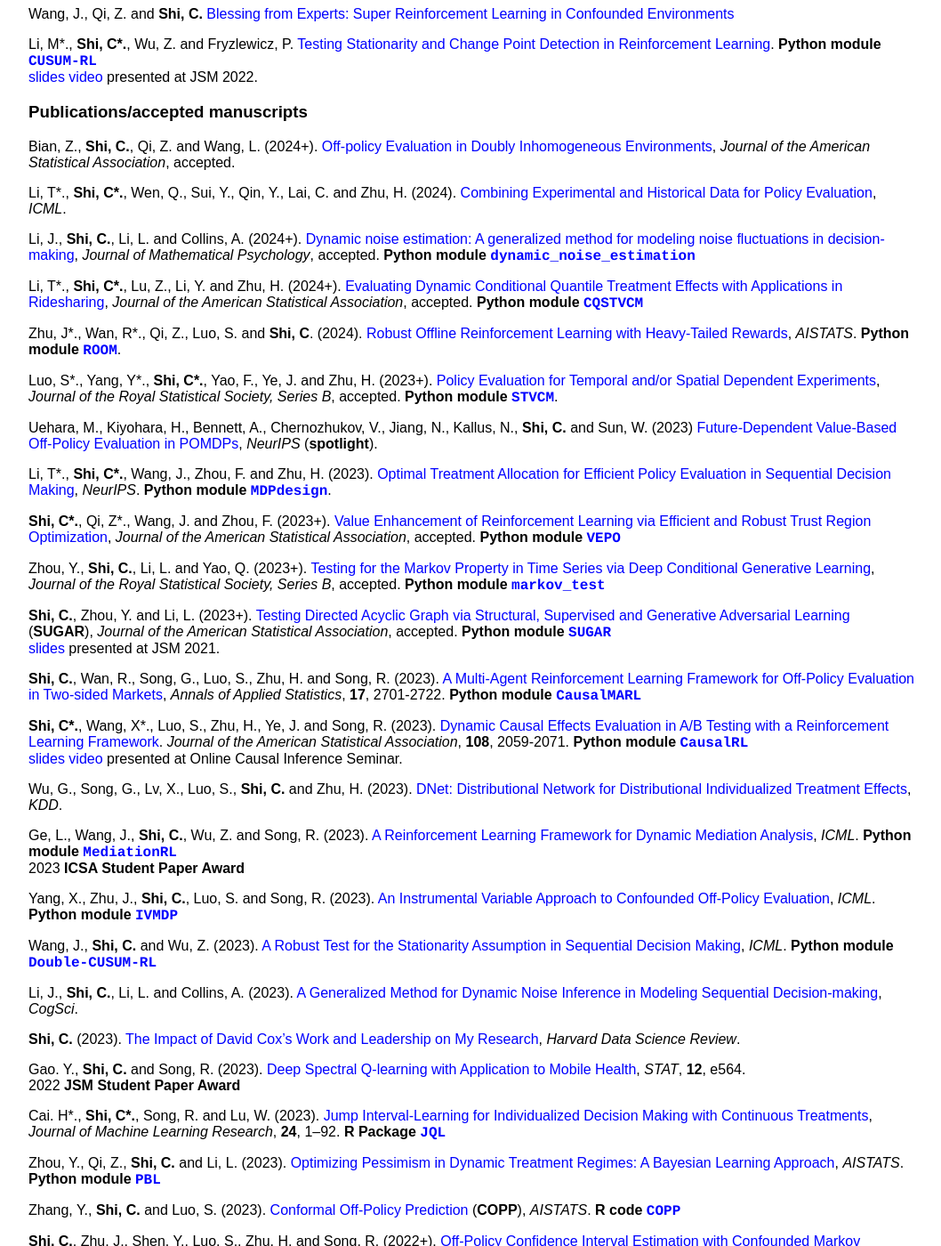
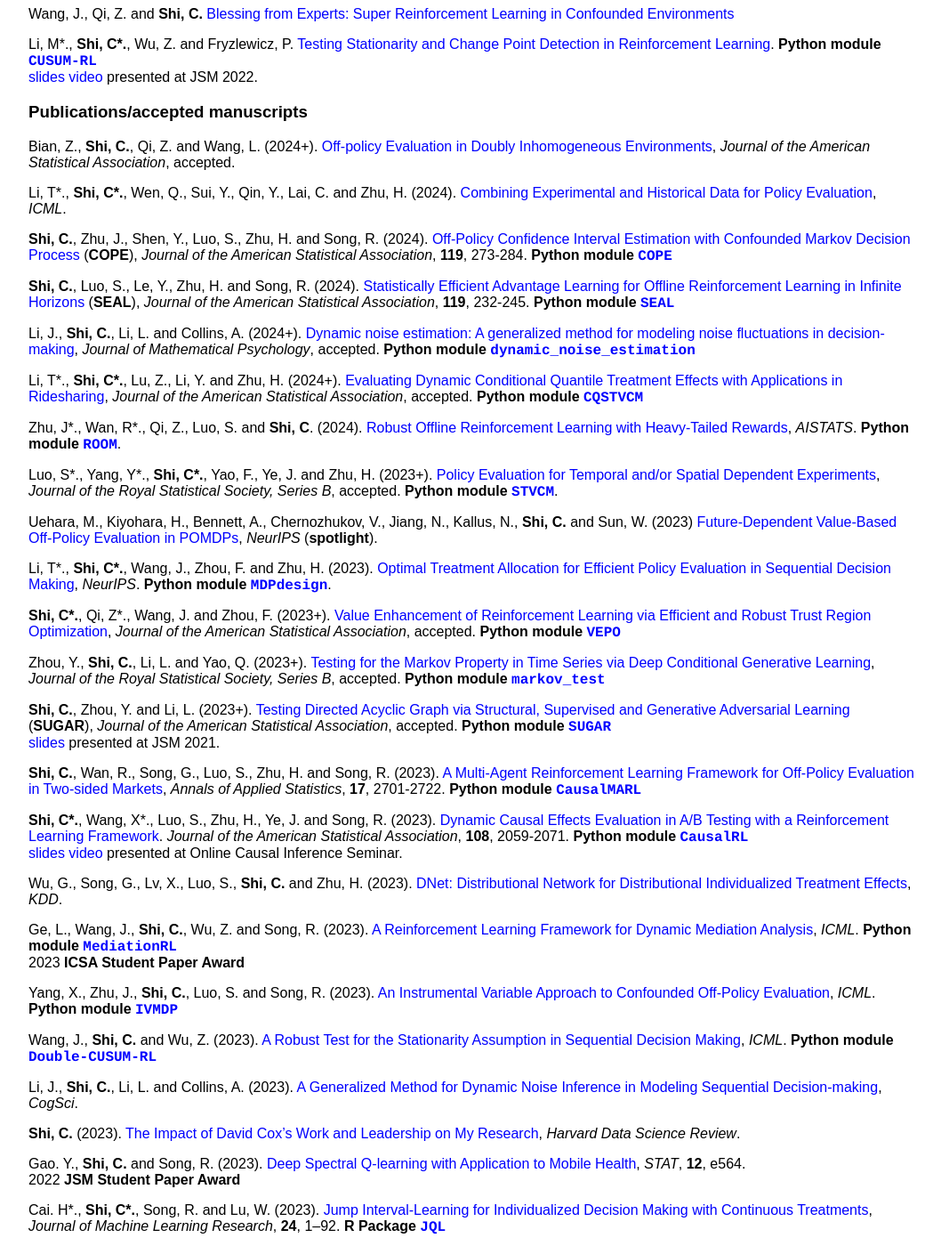
Before and after one commit to callmespring/callmespring.github.io, a Jekyll site: the page built from publication.md, in a window 1280 px wide and 1400 px high, scrolled down 774 px. Shown: the whole window at 89% size, without its empty margins (108-1166 px from the left). Built offline with Jekyll 4.4.1, drawn with Linux system fonts in a browser that asks for light colours; some of the changed text lies outside the part shown.

Commit message:
Update publication.md

```diff
--- a/publication.md
+++ b/publication.md
@@ -56,6 +56,13 @@
 
 Li, T\*., **Shi, C\*.**, Wen, Q., Sui, Y., Qin, Y., Lai, C. and Zhu, H. (2024). [Combining Experimental and Historical Data for Policy Evaluation](https://arxiv.org/pdf/2406.00317), _ICML_.
 
+**Shi, C.**, Zhu, J., Shen, Y., Luo, S., Zhu, H. and Song, R. (2024). [Off-Policy Confidence Interval Estimation with Confounded Markov Decision Process
+](https://arxiv.org/abs/2202.10589) (**COPE**), _Journal of the American Statistical Association_, **119**, 273-284.
+**Python module** [<span style="font-family:courier;">**COPE**</span>](https://github.com/Mamba413/cope)
+
+**Shi, C.**, Luo, S., Le, Y., Zhu, H. and Song, R. (2024). [Statistically Efficient Advantage Learning for Offline Reinforcement Learning in Infinite Horizons](https://arxiv.org/abs/2202.13163) (**SEAL**), _Journal of the American Statistical Association_, **119**, 232-245.
+**Python module** [<span style="font-family:courier;">**SEAL**</span>](https://github.com/leyuanheart/SEAL)
+
 Li, J., **Shi, C.**, Li, L. and Collins, A. (2024+). [Dynamic noise estimation: A generalized method for modeling noise fluctuations in decision-making](https://www.biorxiv.org/content/10.1101/2023.06.19.545524v1.full.pdf), _Journal of Mathematical Psychology_, accepted.  **Python module** [<span style="font-family:courier;">**dynamic_noise_estimation**</span>](https://github.com/jl3676/dynamic_noise_estimation)
 
 Li, T\*., **Shi, C\*.**, Lu, Z., Li, Y. and Zhu, H. (2024+). [Evaluating Dynamic Conditional Quantile Treatment Effects with Applications in Ridesharing](https://arxiv.org/abs/2305.10187),  _Journal of the American Statistical Association_, accepted. **Python module** [<span style="font-family:courier;">**CQSTVCM**</span>](https://github.com/BIG-S2/CQSTVCM)
@@ -105,13 +112,6 @@
 **Python module** [<span style="font-family:courier;">**PBL**</span>](https://github.com/yunzhe-zhou/PBL)
 
 Zhang, Y., **Shi, C.** and Luo, S. (2023). [Conformal Off-Policy Prediction](https://arxiv.org/pdf/2206.06711.pdf) (**COPP**), _AISTATS_. **R code** [<span style="font-family:courier;">**COPP**</span>](https://github.com/yyzhangecnu/COPP)
-
-**Shi, C.**, Zhu, J., Shen, Y., Luo, S., Zhu, H. and Song, R. (2022+). [Off-Policy Confidence Interval Estimation with Confounded Markov Decision Process
-](https://arxiv.org/abs/2202.10589) (**COPE**), _Journal of the American Statistical Association_, accepted.
-**Python module** [<span style="font-family:courier;">**COPE**</span>](https://github.com/Mamba413/cope)
-
-**Shi, C.**, Luo, S., Le, Y., Zhu, H. and Song, R. (2022+). [Statistically Efficient Advantage Learning for Offline Reinforcement Learning in Infinite Horizons](https://arxiv.org/abs/2202.13163) (**SEAL**), _Journal of the American Statistical Association_, accepted.
-**Python module** [<span style="font-family:courier;">**SEAL**</span>](https://github.com/leyuanheart/SEAL)
 
 **Shi, C.** and Li, L. (2022). [Testing Mediation Effects Using Logic of Boolean Matrices](https://arxiv.org/abs/2005.04584) (**LOGAN**), _Journal of the American Statistical Association_, **117**, 2014-2027.
 **Python module** [<span style="font-family:courier;">**LOGAN**</span>](https://github.com/callmespring/LOGAN) <br/> [<font size="3">slides</font>](./slides/jsm.pdf) <font size="3">presented at JSM 2021</font>.
```
